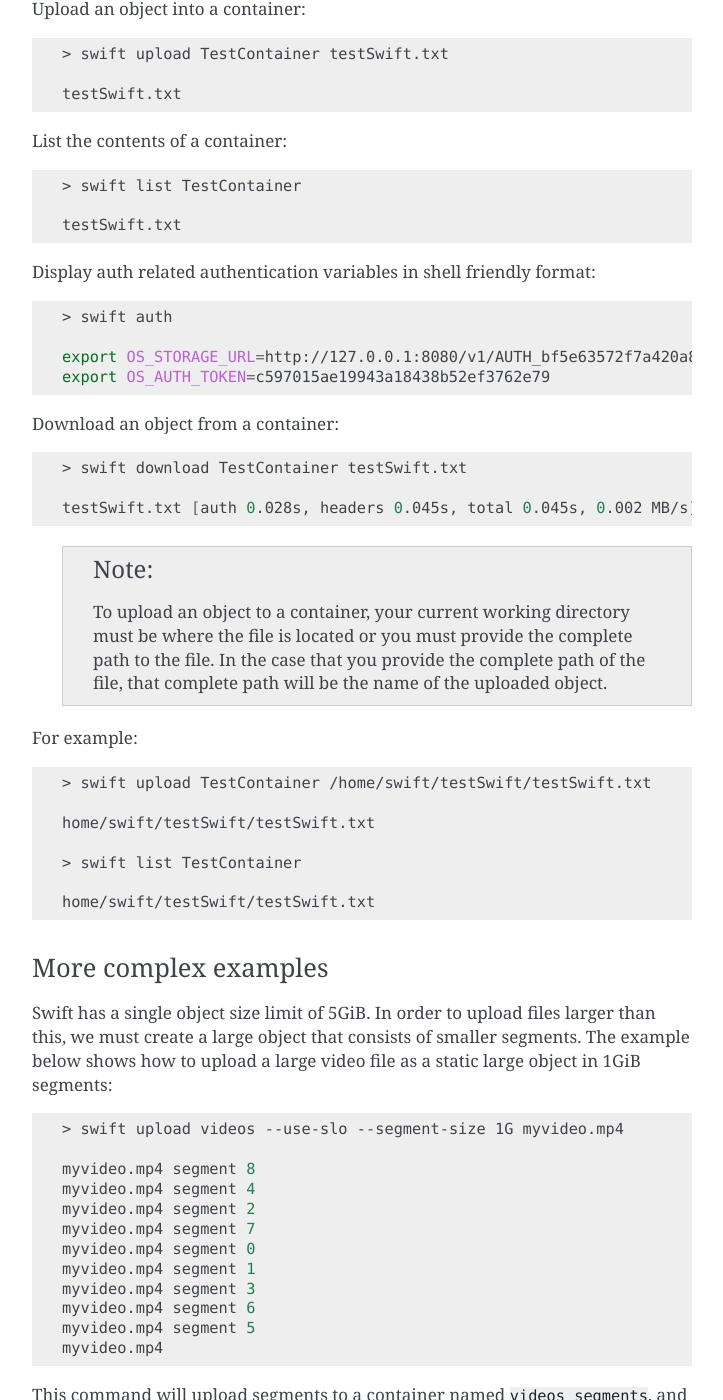
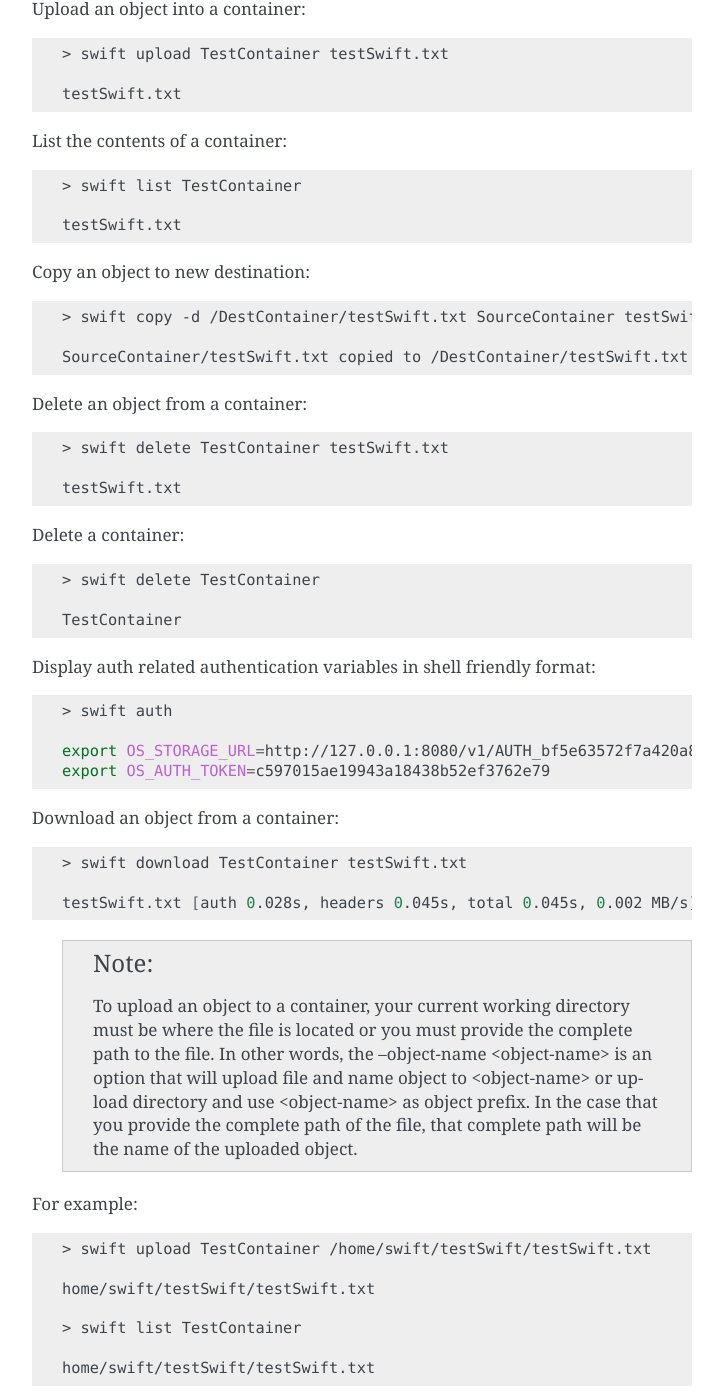
Before and after one commit to openstack/python-swiftclient, a Sphinx documentation site: the page built from doc/source/cli.rst, in a window 1280 px wide and 1400 px high, scrolled down 5856 px. Shown: the whole window, without its empty margins (388-1111 px from the left). Built offline with Sphinx 7.4.7, drawn with Linux system fonts in a browser that asks for light colours; the version number could not be read and is left out.

Commit message:
Add commands examples for copy and delete
There are no examples for copy and delete command. For beginners,
they may not use both commands. Therefore, I add examples, then
beginners are able to understand how to use both commands.

Change-Id: Id702dc3f9ab903c1c1183c1e229dc6ebedaac0a7

```diff
--- a/doc/source/cli.rst
+++ b/doc/source/cli.rst
@@ -294,6 +294,30 @@ List the contents of a container:
 
     testSwift.txt
 
+Copy an object to new destination:
+
+.. code-block:: bash
+
+    > swift copy -d /DestContainer/testSwift.txt SourceContainer testSwift.txt
+
+    SourceContainer/testSwift.txt copied to /DestContainer/testSwift.txt
+
+Delete an object from a container:
+
+.. code-block:: bash
+
+    > swift delete TestContainer testSwift.txt
+
+    testSwift.txt
+
+Delete a container:
+
+.. code-block:: bash
+
+    > swift delete TestContainer
+
+    TestContainer
+
 Display auth related authentication variables in shell friendly format:
 
 .. code-block:: bash
@@ -318,8 +342,10 @@ Download an object from a container:
 
      To upload an object to a container, your current working directory must be
      where the file is located or you must provide the complete path to the file.
-     In the case that you provide the complete path of the file, that complete
-     path will be the name of the uploaded object.
+     In other words, the --object-name <object-name> is an option that will upload
+     file and name object to <object-name> or upload directory and use <object-name> as
+     object prefix. In the case that you provide the complete path of the file,
+     that complete path will be the name of the uploaded object.
 
 For example:
 
```
